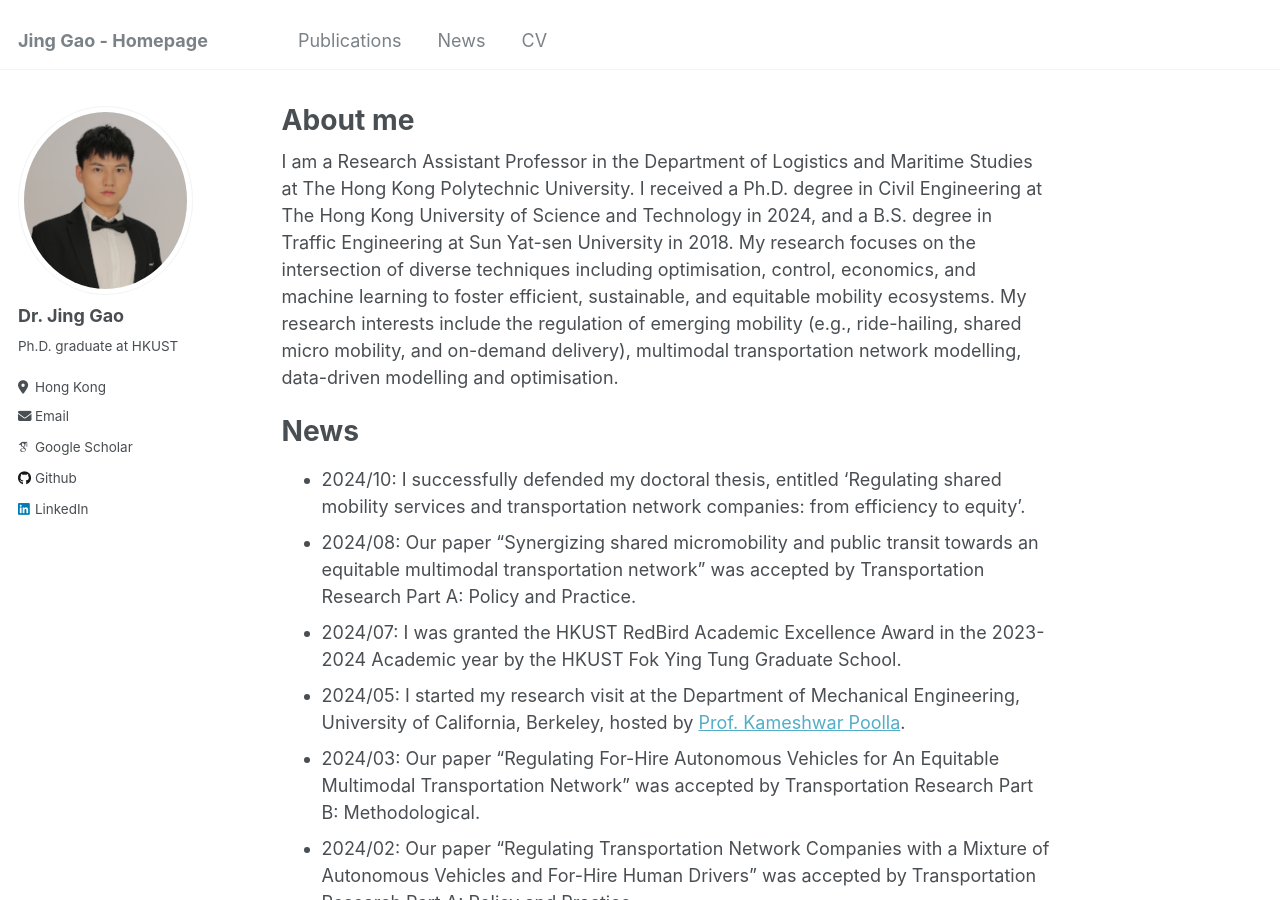
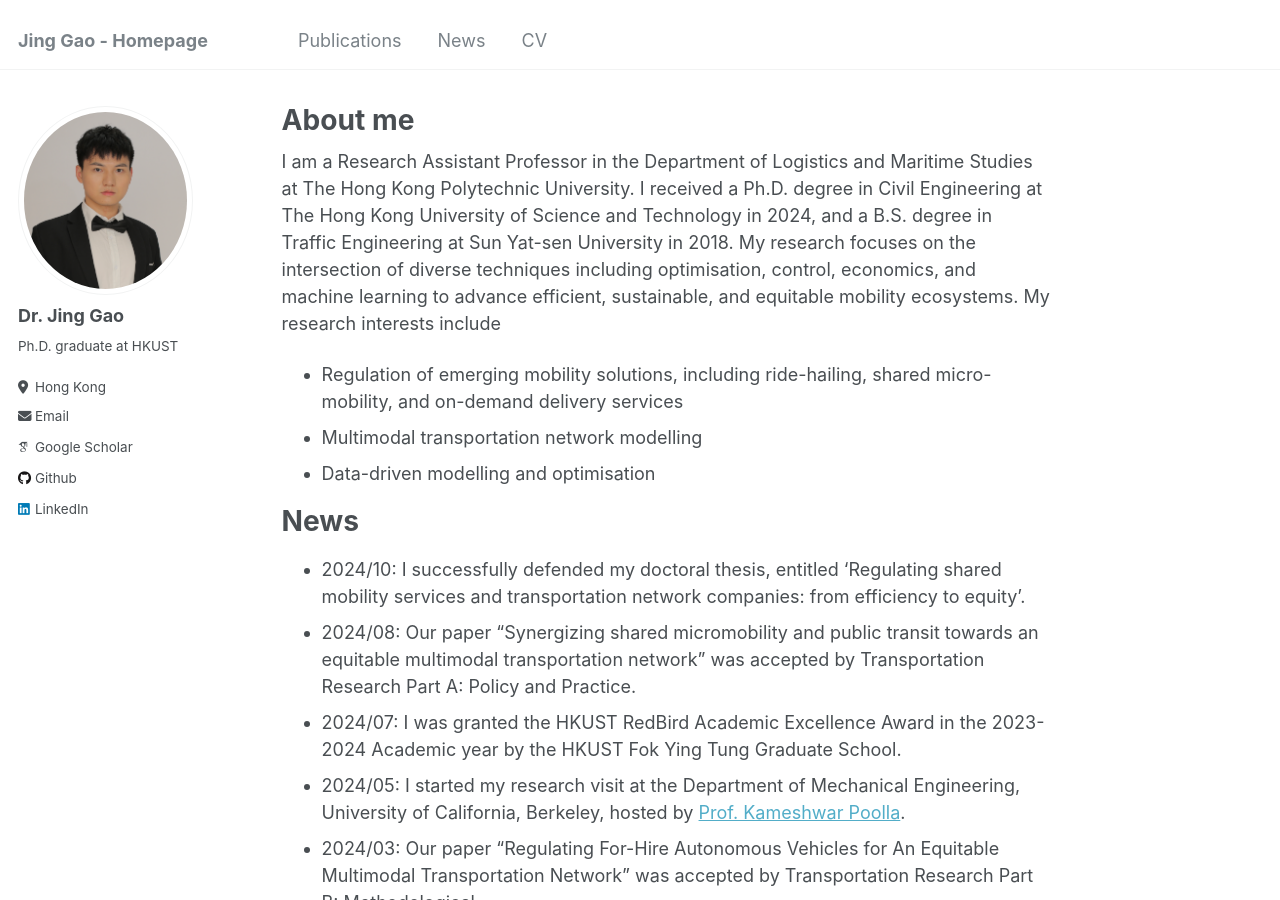
Before and after one commit to jgaoax/jgaoax.github.io, a Jekyll site: the page built from _pages/about.md, in a window 1280 px wide and 900 px high. Built offline with Jekyll 4.4.1, drawn with Linux system fonts in a browser that asks for light colours; some web fonts are replaced.

Commit message:
Update about.md

```diff
--- a/_pages/about.md
+++ b/_pages/about.md
@@ -7,7 +7,10 @@ redirect_from:
   - /about.html
 ---
 
-I am a Research Assistant Professor in the Department of Logistics and Maritime Studies at The Hong Kong Polytechnic University. I received a Ph.D. degree in Civil Engineering at The Hong Kong University of Science and Technology in 2024, and a B.S. degree in Traffic Engineering at Sun Yat-sen University in 2018. My research focuses on the intersection of diverse techniques including optimisation, control, economics, and machine learning to foster efficient, sustainable, and equitable mobility ecosystems. My research interests include the regulation of emerging mobility (e.g., ride-hailing, shared micro mobility, and on-demand delivery), multimodal transportation network modelling, data-driven modelling and optimisation.
+I am a Research Assistant Professor in the Department of Logistics and Maritime Studies at The Hong Kong Polytechnic University. I received a Ph.D. degree in Civil Engineering at The Hong Kong University of Science and Technology in 2024, and a B.S. degree in Traffic Engineering at Sun Yat-sen University in 2018. My research focuses on the intersection of diverse techniques including optimisation, control, economics, and machine learning to advance efficient, sustainable, and equitable mobility ecosystems. My research interests include
+- Regulation of emerging mobility solutions, including ride-hailing, shared micro-mobility, and on-demand delivery services
+- Multimodal transportation network modelling
+- Data-driven modelling and optimisation
 
 News
 ======
```
